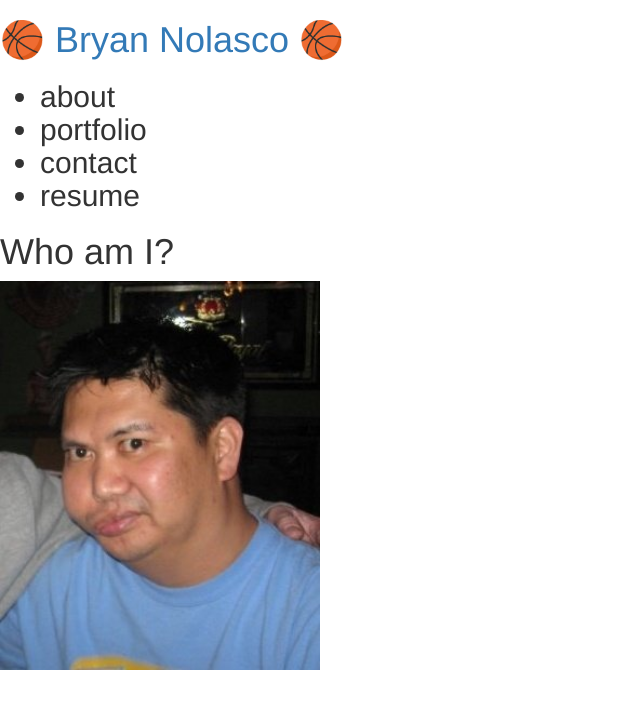
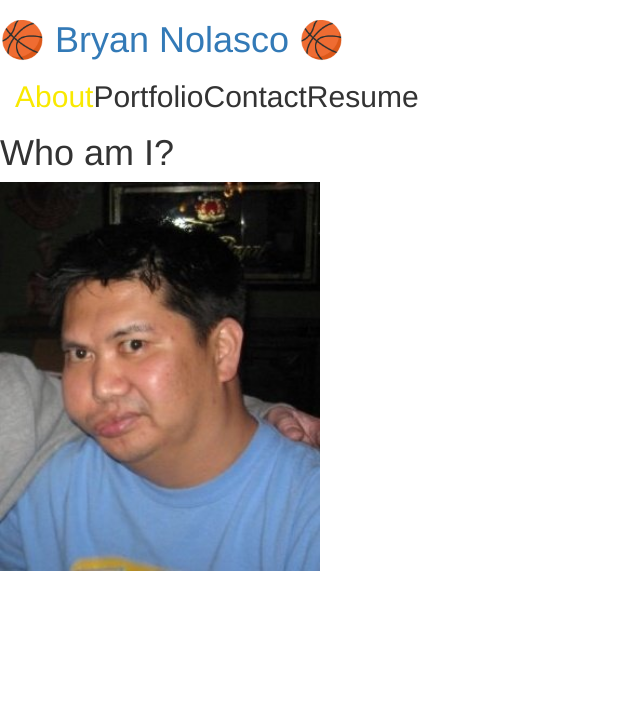
Before and after one commit to bryannolasco11/portfolio-with-react, a React (Create React App) app: page / in a window 1280 px wide. Shown: the top 708 px of the page, without its empty margins (0-640 px from the left). Built offline with nearby package versions, Linux system fonts and the light colour scheme.

Commit message:
for should work now.  Added some styling

```diff
--- a/package.json
+++ b/package.json
@@ -7,9 +7,11 @@
     "@testing-library/react": "^11.1.0",
     "@testing-library/user-event": "^13.5.0",
     "bootstrap": "^3.4.1",
-    "react": "17.0.2",
+    "react": "^17.0.2",
     "react-dom": "17.0.2",
     "react-scripts": "5.0.1",
+    "react-transition-group": "^4.4.5",
+    "react-tsparticles": "^2.3.3",
     "web-vitals": "^2.1.4"
   },
   "scripts": {
--- a/src/App.js
+++ b/src/App.js
@@ -6,7 +6,12 @@ import Portfolio from '../src/components/Portfolio';
 import Header from '../src/components/Header'
 import Resume from './components/Resume';
 import Contact from './components/Contact';
+import Particles from "react-tsparticles";
+
+
 import 'bootstrap/dist/css/bootstrap.min.css';
+
+
 
 function App() {
   const [currentProject] = useState([
@@ -43,22 +48,24 @@ function App() {
 
 ]);
 
-const [currentPage, setCurrentPage] = useState('about');
+const [currentPage, setCurrentPage] = useState('About');
+
 
   return (
-    <div className='App'>
+
+    <div style={{ width: "100%" }}>
       <Header
 
         setCurrentPage = {setCurrentPage}
         currentPage = {currentPage}
         >
       </Header>
-      <main>
-         {currentPage === 'about' ? (
+      <main style={{ background: "0a1045"}}>
+         {currentPage === 'About' ? (
                <About></About>
-             ) : currentPage === 'portfolio' ? (
+             ) : currentPage === 'Portfolio' ? (
                <Portfolio currentProject={currentProject} />
-             ) : currentPage === 'contact' ? (
+             ) : currentPage === 'Contact' ? (
                <Contact></Contact>
              ) : (
                <Resume></Resume>
--- a/src/components/Contact/index.js
+++ b/src/components/Contact/index.js
@@ -1,18 +1,57 @@
+
 import React, { useState } from 'react';
+import { validateEmail } from '../../utils/helpers';
 
 function Contact() {
-    const[formState, setFormState] = useState({ name: '', email: '', message: '' });
+    const [formState, setFormState] = useState({ name: '', email: '', message: '' });
 
+    const [errorMessage, setErrorMessage] = useState('');
     const { name, email, message } = formState;
 
+
     function handleChange(e) {
-        setFormState({...formState, [e.target.name]: e.target.value })
-      };
+        if (e.target.name === 'email') {
+            const isValid = validateEmail(e.target.value);
+            console.log(isValid);
+            // isValid conditional statement
+            if (!isValid) {
+                setErrorMessage('Your email is invalid.');
+            } else {
+                if (!e.target.value.length) {
+                    setErrorMessage(`${e.target.name} is required.`);
+                } else {
+                    setErrorMessage('');
+                }
+            }
+        } else if (e.target.name === 'name') {
+            if (!e.target.value.length) {
+                setErrorMessage(`${e.target.name} is required.`);
+            } else {
+                setErrorMessage('');
+            }
+        } else if (e.target.name === 'message') {
+            if (!e.target.value.length) {
+                setErrorMessage(`${e.target.name} is required.`);
+            } else {
+                setErrorMessage('');
+            }
+        }
 
-      function handleSubmit(e) {
+        if (!errorMessage) {
+            setFormState({ ...formState, [e.target.name]: e.target.value })
+        }
+    }
+
+    const handleSubmit = (e) => {
         e.preventDefault();
-        console.log(formState);
-      }
+        if (!errorMessage) {
+            setFormState({ [e.target.name]: e.target.value });
+            console.log('Form', formState);
+        }
+    };
+
+
+
 
     return (
         <section>
@@ -20,18 +59,23 @@ function Contact() {
             <form id="contact-form" onSubmit={handleSubmit}>
                 <div>
                     <label htmlFor='name'>Name:</label>
-                    <input type="text" defaultValue={name} onChange={handleChange} name="name" />
+                    <input type="text" defaultValue={name} onBlur={handleChange} name="name" />
                 </div>
                 <div>
                     <label htmlFor='email'>Email address:</label>
-                    <input type="email" defaultValue={email} name="email" onChange={handleChange} />
+                    <input type="email" defaultValue={email} name="email" onBlur={handleChange} />
 
                 </div>
                 <div>
                     <label htmlFor='message'>Message:</label>
-                    <textarea name="message" defaultValue={message} onChange={handleChange} rows="5" />
+                    <textarea name="message" defaultValue={message} onBlue={handleChange} rows="5" />
 
                 </div>
+                {errorMessage && (
+                    <div>
+                        <p className='error-text'>{errorMessage}</p>
+                    </div>
+                )}
                 <button type='submit'>Submit</button>
             </form>
         </section>
--- a/src/components/Nav/index.js
+++ b/src/components/Nav/index.js
@@ -1,24 +1,22 @@
 import React, { useState } from 'react';
 
 
-function Nav(props) {
+function Nav (props) {
     console.log(props)
     const [navPage] = useState([
         {
-            name: 'about',
-            title: '🏀About Me🏀'
+            name: 'About',
+
         },
         {
-            name: 'portfolio',
-            title: '🏀Portfolio🏀'
+
+            name: 'Portfolio'
         },
         {
-            name: 'contact',
-            title: '🏀Contact🏀'
+            name: 'Contact'
         },
         {
-            name: 'resume',
-            title: '🏀Resume🏀'
+           name: 'Resume'
         }
 
 
@@ -33,10 +31,12 @@ function Nav(props) {
     const [currentNavPage, setCurrentNavPage] = useState(navPage[0])
 
     return (
-        <nav>
-            <ul>
+        <nav bg="dark" variant="dark">
+         <div class="container-fluid">
+         <ul class="nav navbar-nav">
                 {navPage.map((category) => (
                     < li
+                    class="nav-link active"
                         className={`${currentNavPage.name === category.name && 'navActive'
                             }`}
                         key={category.name}
@@ -51,7 +51,9 @@ function Nav(props) {
                     </li>
                 ))}
             </ul>
-        </nav>
+
+       </div>
+       </nav>
     );
 }
 
--- a/src/components/Project/index.js
+++ b/src/components/Project/index.js
@@ -16,6 +16,8 @@ const Modal = ({ onClose, currentProject }) => {
                     <img
                         src={require(`../../assets/images/projectScreenshots/${id}.png`)}
                         alt={name}
+                        width="800"
+                        height="452"
                     />
                 </li>
                 <p>{description}</p>
--- a/src/index.css
+++ b/src/index.css
@@ -54,10 +54,12 @@ button[disabled] {
 }
 
 
-
+nav a:hover {
+  text-decoration: none;
+}
 
 .navActive {
-  color: var(--secondary);
+  color: var(--yellow);
 }
 
 button {
```
Also changed, not shown: 1 other file (tests, documents, lock files or other folders).
